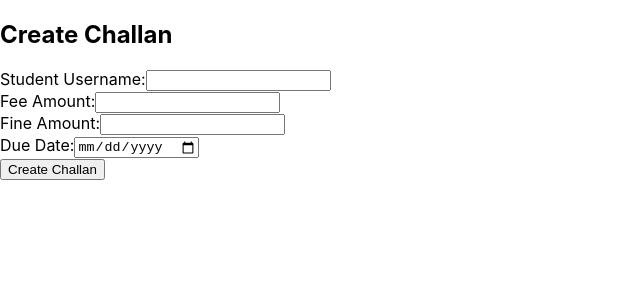
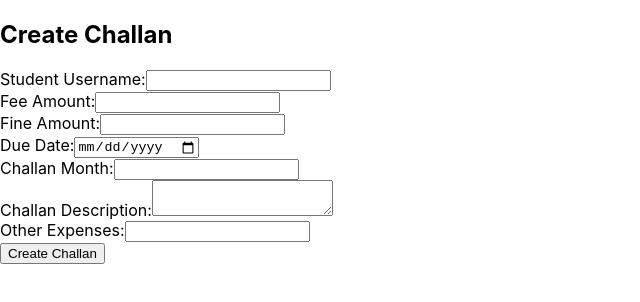
Before and after one commit to AreebMalik10/School-Management-System-using-Node-JS, a React (Create React App) app in the folder frontend/: page /challan in a window 1280 px wide. Shown: the top 302 px of the page, without its empty margins (0-640 px from the left). Built offline with nearby package versions, Linux system fonts and the light colour scheme; sample sign-in values are in the browser's storage.

Commit message:
Adding Challan Full Functionality

```diff
--- a/frontend/src/components/challanForm.js
+++ b/frontend/src/components/challanForm.js
@@ -7,10 +7,12 @@ const CreateChallan = () => {
     const [feeAmount, setFeeAmount] = useState('');
     const [fineAmount, setFineAmount] = useState('');
     const [dueDate, setDueDate] = useState('');
+    const [challanMonth, setChallanMonth] = useState('');
+    const [challanDescription, setChallanDescription] = useState('');
+    const [othersExpense, setOthersExpense] = useState('');
     const [adminEmail, setAdminEmail] = useState('');
     const [message, setMessage] = useState('');
     const navigate = useNavigate();
-
 
     // Fetch admin's details from localStorage
     useEffect(() => {
@@ -30,19 +32,20 @@ const CreateChallan = () => {
             feeAmount,
             fineAmount,
             dueDate,
+            challanMonth,
+            challanDescription,
+            othersExpense,
             adminEmail // Admin's email from localStorage
         };
-
-
 
         // Send data to backend
         axios.post('http://localhost:5000/admin1/createChallan', data)
             .then(response => {
-               setMessage('Challan Created Successfully');
+                setMessage('Challan Created Successfully');
             })
             .catch(error => {
                 console.error(error);
-                setMessage('Username is not Correct');
+                setMessage('Error in creating challan');
             });
     };
 
@@ -83,6 +86,29 @@ const CreateChallan = () => {
                         onChange={(e) => setDueDate(e.target.value)}
                     />
                 </div>
+                <div>
+                    <label>Challan Month:</label>
+                    <input
+                        type="text"
+                        value={challanMonth}
+                        onChange={(e) => setChallanMonth(e.target.value)}
+                    />
+                </div>
+                <div>
+                    <label>Challan Description:</label>
+                    <textarea
+                        value={challanDescription}
+                        onChange={(e) => setChallanDescription(e.target.value)}
+                    />
+                </div>
+                <div>
+                    <label>Other Expenses:</label>
+                    <input
+                        type="number"
+                        value={othersExpense}
+                        onChange={(e) => setOthersExpense(e.target.value)}
+                    />
+                </div>
                 <button type="submit">Create Challan</button>
             </form>
         </div>
--- a/frontend/src/components/challanShowParent.js
+++ b/frontend/src/components/challanShowParent.js
@@ -30,9 +30,12 @@ const ChallanShowParent = ({ childUsername }) => {
             {challanData.map((challan) => (
               <li key={challan.id}>
                 <p>Fee Amount: {challan.fee_amount}</p>
+                <p>Challan Month: {challan.challan_month}</p>
                 <p>Fine Amount: {challan.fine_amount}</p>
+                <p>Others Expense: {challan.others_expense}</p>
                 <p>Total Amount: {challan.total_amount}</p>
                 <p>Due Date: {challan.due_date}</p>
+                <p>Challan Description: {challan.challan_description}</p>
                 <p>Status: {challan.status}</p>
               </li>
             ))}
--- a/frontend/src/components/student.js
+++ b/frontend/src/components/student.js
@@ -63,7 +63,10 @@ export default function Student() {
                         <tr>
                             <th>Fee Amount</th>
                             <th>Fine Amount</th>
+                            <th>Challan Month</th>
+                            <th>Other Expenses</th>
                             <th>Total Amount</th>
+                            <th>Challan Description</th>
                             <th>Due Date</th>
                             <th>Status</th>
                         </tr>
@@ -73,7 +76,10 @@ export default function Student() {
                             <tr key={challan.id}>
                                 <td>{challan.fee_amount}</td>
                                 <td>{challan.fine_amount}</td>
+                                <td>{challan.challan_month}</td>
+                                <td>{challan.others_expense}</td>
                                 <td>{challan.total_amount}</td>
+                                <td>{challan.challan_description}</td>
                                 <td>{challan.due_date}</td>
                                 <td>{challan.status}</td>
                             </tr>
--- a/frontend/src/components/viewChallanAdmin.js
+++ b/frontend/src/components/viewChallanAdmin.js
@@ -77,8 +77,11 @@ const ViewChallanAdmin = () => {
                         <tr>
                             <th>Student Username</th>
                             <th>Fee Amount</th>
+                            <th>Challan Month</th>
                             <th>Fine Amount</th>
                             <th>Total Amount</th>
+                            <th>Others Expense</th>
+                            <th>Challan Description</th>
                             <th>Due Date</th>
                             <th>Status</th>
                             <th>Actions</th>
@@ -89,8 +92,11 @@ const ViewChallanAdmin = () => {
                             <tr key={challan.id}>
                                 <td>{challan.username}</td>
                                 <td>{challan.fee_amount}</td>
+                                <td>{challan.challan_month}</td>
                                 <td>{challan.fine_amount}</td>
                                 <td>{challan.total_amount}</td>
+                                <td>{challan.others_expense}</td>
+                                <td>{challan.challan_description}</td>
                                 <td>{challan.due_date}</td>
                                 <td>{challan.status}</td>
                                 <td>
```
Also changed, not shown: 2 other files (tests, documents, lock files or other folders).
